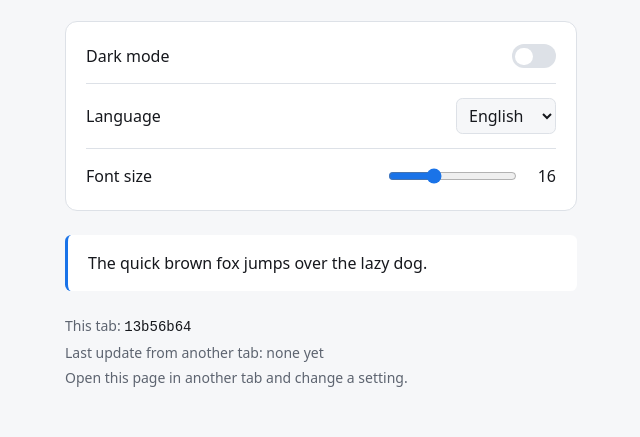
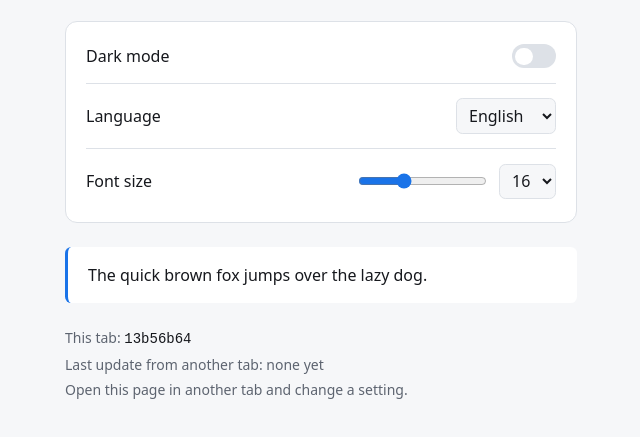
Before and after one commit to ayaankhatri/gdg-task, a website built with Vite: page index.html in a window 1280 px wide. Shown: the part 105-542 px from the top of the page, without its empty margins (319-959 px from the left). Built offline with nearby package versions, Linux system fonts and the light colour scheme.

Commit message:
feat: pick font size from a dropdown on the value

```diff
--- a/src/main.ts
+++ b/src/main.ts
@@ -63,8 +63,14 @@ const fontSize = element("input", {
   max: String(FONT_SIZE_MAX),
   step: "1",
 });
-const fontSizeValue = element("output");
-fontSizeValue.setAttribute("for", "font-size");
+const fontSizeValue = element(
+  "select",
+  { id: "font-size-value", className: "size-picker" },
+  Array.from({ length: FONT_SIZE_MAX - FONT_SIZE_MIN + 1 }, (_, i) => {
+    const size = String(FONT_SIZE_MIN + i);
+    return element("option", { value: size, textContent: size });
+  }),
+);
 const fontSizeLabel = element("label", { htmlFor: "font-size" });
 
 const preview = element("p", { className: "preview" });
@@ -106,7 +112,8 @@ function render(settings: Settings): void {
   darkMode.setAttribute("aria-checked", String(settings.darkMode));
   language.value = settings.language;
   if (document.activeElement !== fontSize) fontSize.value = String(settings.fontSize);
-  fontSizeValue.textContent = String(settings.fontSize);
+  fontSizeValue.value = String(settings.fontSize);
+  fontSizeValue.setAttribute("aria-label", strings.fontSize);
   tabInfo.replaceChildren(`${strings.thisTab}: `, element("code", { textContent: store.tabId.slice(0, 8) }));
   const syncText =
     lastSync?.latencyMs !== undefined ? `${lastSync.latencyMs.toFixed(1)} ms` : lastSync ? "storage" : strings.noSyncYet;
@@ -118,12 +125,13 @@ language.addEventListener("change", () => {
   if (isLanguage(language.value)) store.update("language", language.value);
 });
 fontSize.addEventListener("input", () => {
-  fontSizeValue.textContent = fontSize.value;
+  fontSizeValue.value = fontSize.value;
 });
 fontSize.addEventListener("change", () => {
   store.update("fontSize", Number(fontSize.value));
   render(store.settings);
 });
+fontSizeValue.addEventListener("change", () => store.update("fontSize", Number(fontSizeValue.value)));
 
 window.addEventListener("storage", (event) => {
   if (event.storageArea === window.localStorage && event.key === STORAGE_KEY) {
--- a/src/style.css
+++ b/src/style.css
@@ -97,10 +97,10 @@ select {
   gap: 0.6rem;
 }
 
-.slider output {
-  min-width: 3ch;
-  text-align: right;
+.size-picker {
+  min-width: 4.5ch;
   font-variant-numeric: tabular-nums;
+  cursor: pointer;
 }
 
 .switch {
```
